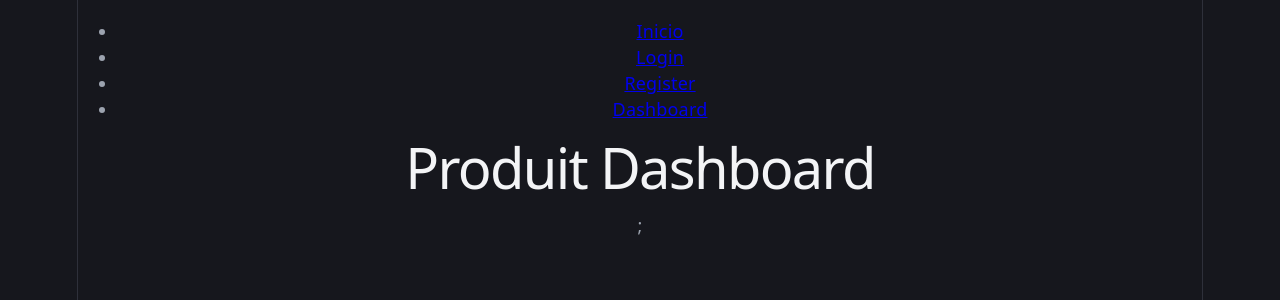
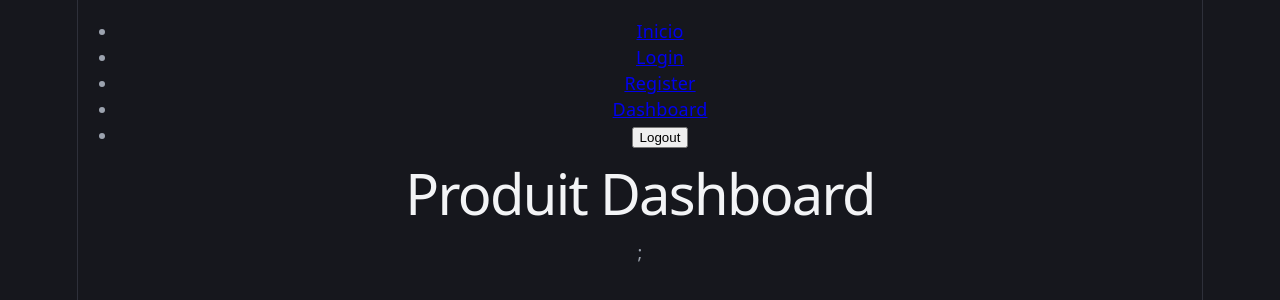
Before and after one commit to TNKDieguex/inventaireMaisonFrontend, a React (Vite) app: page /dashboard in a window 1280 px wide. Shown: the top 300 px of the page. Built offline with nearby package versions, Linux system fonts and the light colour scheme; sample sign-in values are in the browser's storage.

Commit message:
- Ajout du bouton "Logout" dans le composant NavBar - Implémentation de la logique de déconnexion (suppression du token dans le localStorage et redirection vers '/login') - Ajout de classes utilitaires CSS pour améliorer l'alignement et la mise en page de la barre de navigation

```diff
--- a/src/components/NavBar.tsx
+++ b/src/components/NavBar.tsx
@@ -2,12 +2,20 @@ import {Link} from "react-router-dom";
 
 const NavBar = () => {
     return (
-        <nav className="navbar">
-            <ul className="navbar-list">
+        <nav className="navbar flex justify-between items-center p-4">
+            <ul className="navbar-list flex justify-between gap-4 ">
                 <li><Link className={"navbar-link"} to={"/dashboard"}>Inicio</Link></li>
                 <li><Link className={"navbar-link"} to={"/login"}>Login</Link></li>
                 <li><Link className={"navbar-link"} to={"/register"}>Register</Link></li>
                 <li><Link className={"navbar-link"} to={"/dashboard"}>Dashboard</Link></li>
+                <li><button className={"bg-transparent border-0 cursor-pointer"}
+                            onClick={()=>{
+                                localStorage.removeItem('token');
+                                window.location.href = '/login';
+                            }}>
+                        Logout
+                    </button>
+                </li>
             </ul>
         </nav>
     )
```
